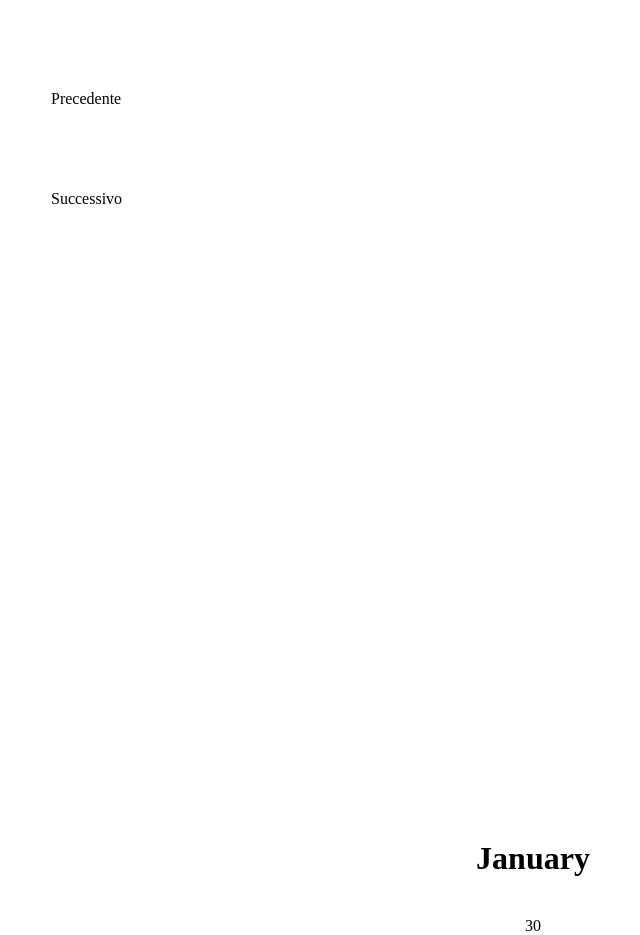
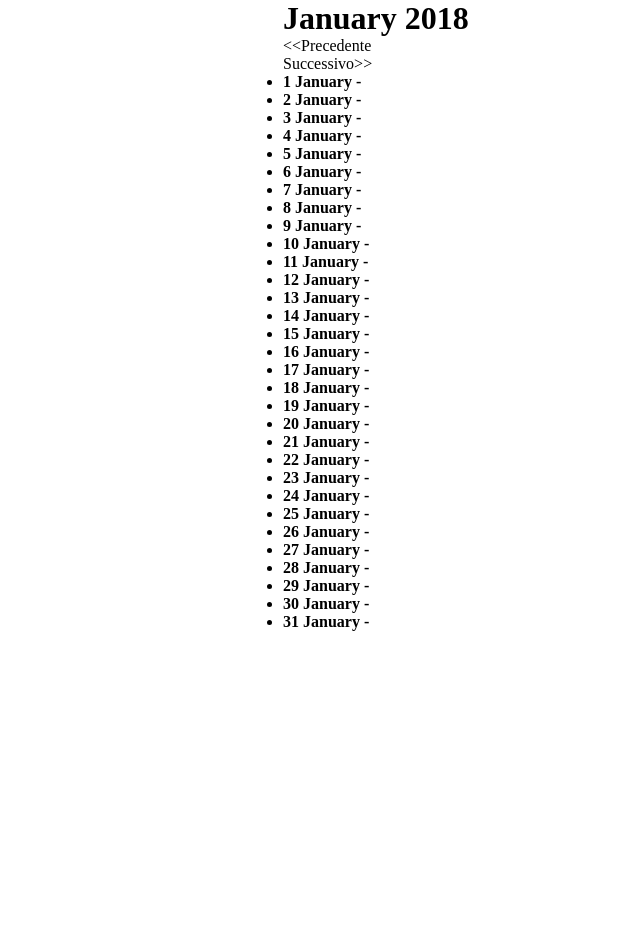
Before and after one commit to Dcapalbo/ajax-ex-calendar, a plain HTML site: page index.html in a window 1280 px wide. Shown: the whole page, without its empty margins (107-747 px from the left). After the commit the page ends 800 px from the top, so only its background shows below. Drawn offline with nearby package versions, Linux system fonts and the light colour scheme; no server answers.

Commit message:
first-milestone-complete
ajax-ex-calendar

```diff
--- a/css/style.css
+++ b/css/style.css
@@ -1,29 +1,21 @@
 * {
-  box-sizing: border-box;
-  padding: 0px;
-  margin: 0px;
+ box-sizing: border-box;
+ margin: 0;
+ padding: 0;
 }
-body {
-  width: 100%;
-  height: 100%;
-}
-.container {
-  width: 80%;
-  height: 100vh;
+
+.calendar_wrapper{
+  width: 500px;
   margin: auto;
 }
-h1 {
-  text-align: center;
-  margin-bottom: 40px;
+.day{
+  font-weight: bold;
 }
-.container div {
-  width: 100px;
-  height: 100px;
-  padding: 50px 30px;
+.day  span {
+  color: red;
 }
-ul {
-  text-align: center;
+.holiday {
+  color: red;
 }
-/* basic values */
-/* specific css style */
-/* header */
+/* basic vaues */
+/* specific css styles */
--- a/index.html
+++ b/index.html
@@ -12,32 +12,25 @@
     <script src="https://cdnjs.cloudflare.com/ajax/libs/moment.js/2.28.0/moment-with-locales.min.js"></script>
    <title>ajax-ex-calendar</title>
   </head>
-  <body>
-   <header>
-     <div class="container">
-      <h1></h1>
-       <div class="prev">Precedente</div>
-       <div class="next">Successivo</div>
-     </div>
-   </header>
-
-   <ul class="days">
-
-   </ul>
-
-
-
-
-
-
-  <script id="day-template" type="text/x-handlebars-template">
-   <div class="entry">
-    <h1>{{month}}</h1>
-    <div class="days">
-        {{day}}
+   <body>
+    <div class="calendar_wrapper">
+		 <!-- Calendar -->
+		 <header>
+		  <h1>January 2018</h1>
+		  <div class="prev">&lt;&lt;Precedente</div>
+		  <div class="next">Successivo&gt;&gt;</div>
+		 </header>
+		 <!-- /Calendar -->
+		 <!-- Days -->
+		 <ul id="days">
+		 </ul>
+		 <!-- /Days -->
     </div>
-   </div>
-  </script>
-  <script src="js/main.js" charset="utf-8"></script>
+   <!-- Template -->
+   <script id="day-template" type="text/x-handlebars-template">
+      <li class="day">{{day}} {{month}} -<span class="name_holiday">{{holiday}}</span></li>
+   </script>
+	 <!-- /Template -->
+   <script src="js/main.js" charset="utf-8"></script>
   </body>
 </html>
--- a/js/main.js
+++ b/js/main.js
@@ -1,45 +1,67 @@
 $(document).ready(function() {
-//Descrizione:
-// Creiamo un calendario dinamico con le festività.
-// Il calendario partirà da gennaio 2018 e si concluderà a dicembre 2018 (unici dati disponibili sull’API).
-// Milestone 1
-// Creiamo il mese di Gennaio, e con la chiamata all'API inseriamo le festività.
 
-  //make a variable with the initial calendar date
+  // make a date variable
    var date = "2018-01-01";
-   //make a variable with the current date, using moment.js script
+   //make moment variable to write a more flexible code
    var momentDate = moment(date);
+   console.log(momentDate);
+   var daysInMonth = momentDate.daysInMonth();
+   console.log(daysInMonth);
+   //make the value of month and year with moment
+   var momentMonth = momentDate.month();
+   console.log(momentMonth);
+   var momentYear = momentDate.year();
 
-   //make the handlebars code variables
+   //Handlebars
    var source = $("#day-template").html();
-   var template = Handlebars.compile(source);
-   //make a cicle to find all the month's days
-   for (var i = 1; i < momentDate.daysInMonth(); i++) {
+   var template = Handlebars.compile(source)
 
+   // make a cicle for to show the numbers of days inside the month
+   for (var i = 1; i <= daysInMonth; i++) {
     var context = {
       "day": i,
-       "month": momentDate.format("MMMM"),
-       "fullDate":momentDate.format("YYYY-MM-DD")
+      "month": momentDate.format("MMMM")
     };
-   } console.log(i);
 
+    // compiling the template and append it inside the html
     var html = template(context);
-   $(".days").append(html);
-
-   //make a variable usefull to write less inside the ajax call
-   var apiCall = "https://flynn.boolean.careers/exercises/api/holidays?year=2018&month=0";
-   //make an ajax call to take the data from the server
-   $.ajax
-    ({
-       "url": apiCall,
+    $("#days").append(html);
+  }
+    //make an api variable
+    apiObject = "https://flynn.boolean.careers/exercises/api/holidays";
+    //make the ajax call
+    $.ajax(
+   {
+    "url": apiObject,
+    "data": {
+      "year": momentYear,
+      "month": momentMonth
+    },
     "method": "GET",
-       "success": function(data, status) {
-      //make a console log to control the data of the call
-        var results = data.response
-        console.log(results);
+    "success": function (data) {
+      var holydayData = data.response;
+      console.log(holydayData);
+      printHolyday(holydayData);
     },
-       "error": function(request, status, error) {
-         alert("an error has occured");
+    "error": function (err) {
+      alert("There is an error. "+ errore);
     }
 });
+
+// FUNCTIONS
+// make a function to find the holiday dates and names
+  function printHolyday(holidays) {
+   for (var i = 0; i < holidays.length; i++) {
+     var holidayDate = holidays[i].date;
+     console.log(holidayDate);
+     var dayOfHoliday = moment(holidayDate).date();
+     console.log(dayOfHoliday);
+     // taking back the name of the holiday
+     var holidayName = holidays[i].name;
+     console.log(holidayName);
+     // apply the color class and write the holiday name inside of the HTML
+     $(".day:nth-child("+dayOfHoliday+")").addClass("holydays");
+     $(".day:nth-child("+dayOfHoliday+")").children(".name_holiday").text(" " +   holidayName);
+    }
+  }
 });
```
Lines whose indentation alone changed are shown as unchanged.
